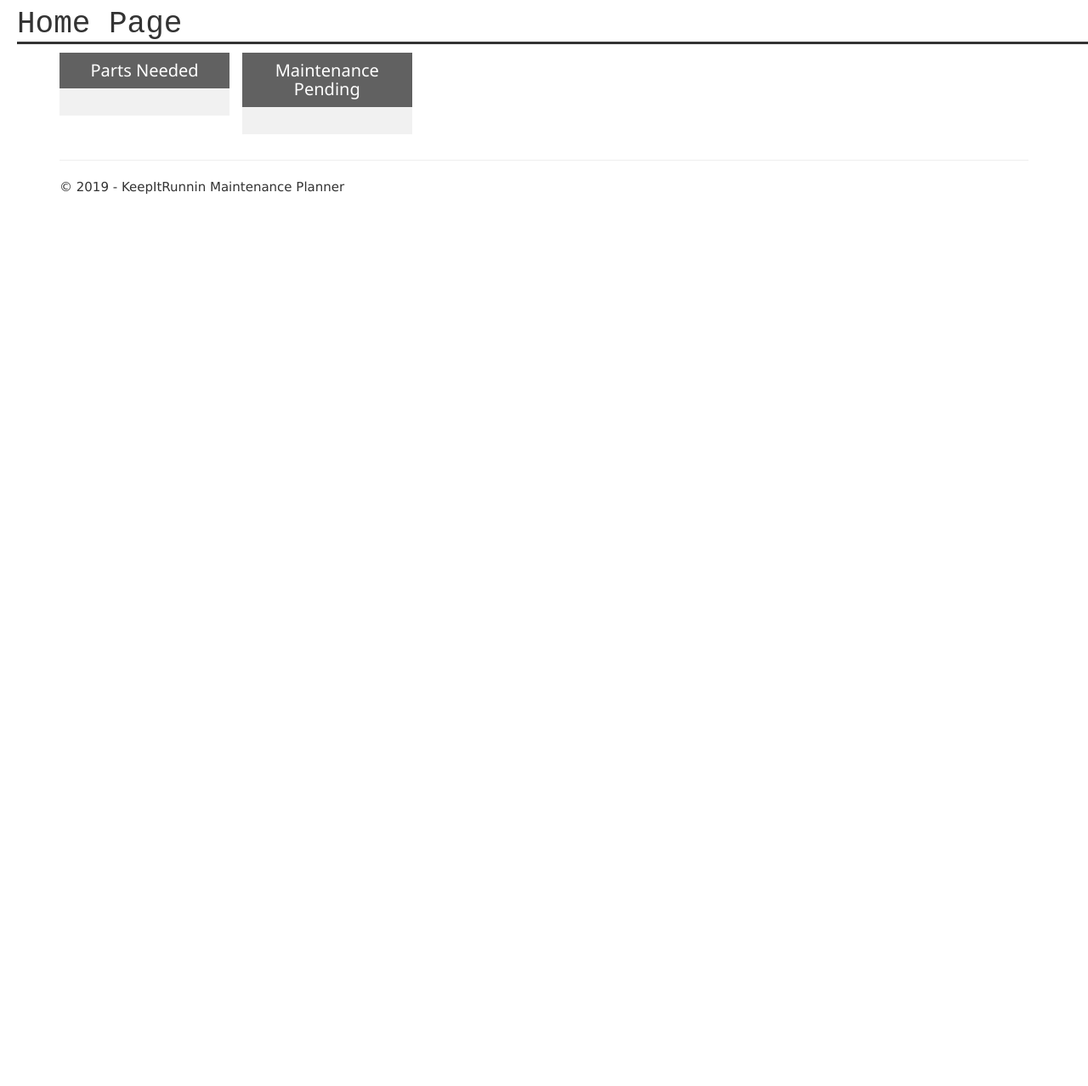
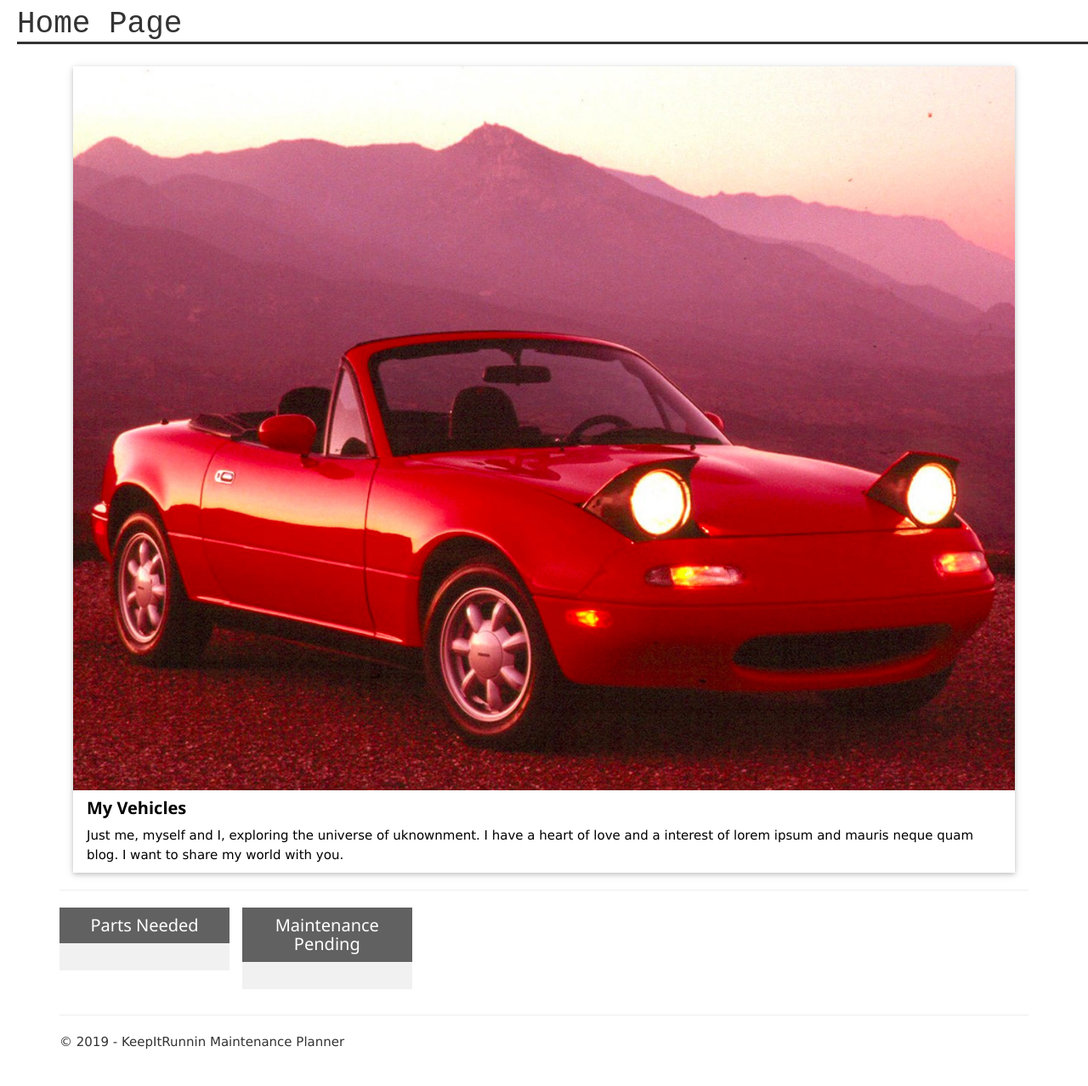
Before and after one commit to skmerten/KeepItRunnin-DJANGO, a Django app: page /home/ in a window 1280 px wide. Shown: the part 51-1329 px from the top of the page at 85% size. Before the commit the page ends 280 px from the top, so only its background shows below. Run offline with Django 3.2, Linux system fonts and the light colour scheme; a user stored in the database is signed in; data that the repository does not hold is empty; some libraries are stand-ins or nearby versions.

Commit message:
Added Sample IMage for testing

```diff
--- a/KeepItRunnin-DJ/app/templates/app/home.html
+++ b/KeepItRunnin-DJ/app/templates/app/home.html
@@ -12,6 +12,16 @@
     padding: 8px;
 	}
 </style>
+
+
+  <div class="w3-card w3-margin w3-margin-top">
+  <img src="/static/app/imgs/NA-Miata.jpg" style="max-height:100%; max-width:100%">
+    <div class="w3-container w3-white">
+      <h4><b>My Vehicles</b></h4>
+      <p>Just me, myself and I, exploring the universe of uknownment. I have a heart of love and a interest of lorem ipsum and mauris neque quam blog. I want to share my world with you.</p>
+    </div>
+  </div><hr>
+
 
 <div>
 	<div style="margin-left:auto;max-width:200px" id="parts">
```
Also changed, not shown: KeepItRunnin-DJ/app/static/app/imgs/NA-Miata.jpg (added), 1 other file.
